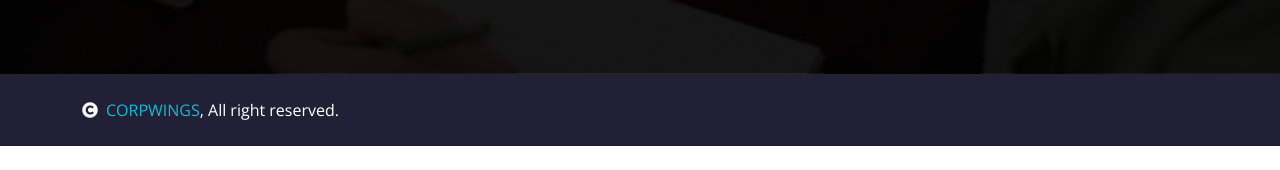
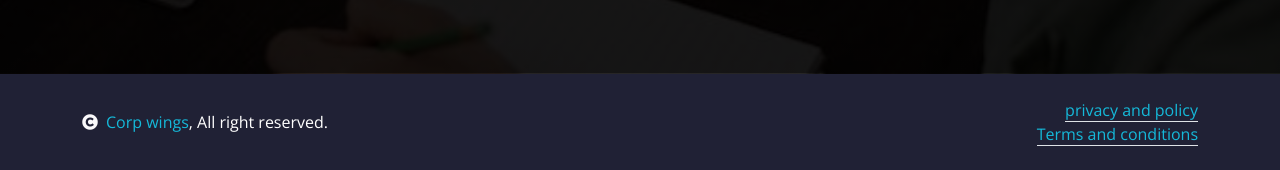
Before and after one commit to mbarath19/corp-wings, a plain HTML site: page privacy.html in a window 1280 px wide. Shown: the part 1214-1384 px from the top of the page. Before the commit the page ends 1360 px from the top, so only its background shows below. Drawn offline with nearby package versions, Linux system fonts and the light colour scheme.

Commit message:
privacy.html

```diff
--- a/privacy.html
+++ b/privacy.html
@@ -178,13 +178,13 @@
             <div class="container">
                 <div class="row g-4 align-items-center">
                     <div class="col-md-6 text-center text-md-start mb-md-0">
-                        <span class="text-white"><a href="#"><i class="fas fa-copyright text-light me-2"></i>CORPWINGS</a>, All right reserved.</span>
+                        <span class="text-white"><a href="#"><i class="fas fa-copyright text-light me-2"></i>Corp wings</a>, All right reserved.</span>
                     </div>
                     <div class="col-md-6 text-center text-md-end text-white">
-                        <!--/*** This template is free as long as you keep the below author’s credit link/attribution link/backlink. ***/-->
-                        <!--/*** If you'd like to use the template without the below author’s credit link/attribution link/backlink, ***/-->
-                        <!--/*** you can purchase the Credit Removal License from "https://htmlcodex.com/credit-removal". ***/-->
-
+                        <!--/* This template is free as long as you keep the below author’s credit link/attribution link/backlink. */-->
+                        <!--/* If you'd like to use the template without the below author’s credit link/attribution link/backlink, */-->
+                        <!--/* you can purchase the Credit Removal License from "https://htmlcodex.com/credit-removal". */-->
+                        <a class="border-bottom" href="privacy.html">privacy and policy</a><br> <a class="border-bottom" href="term and conditions.html">Terms and conditions</a>
                     </div>
                 </div>
             </div>
```
